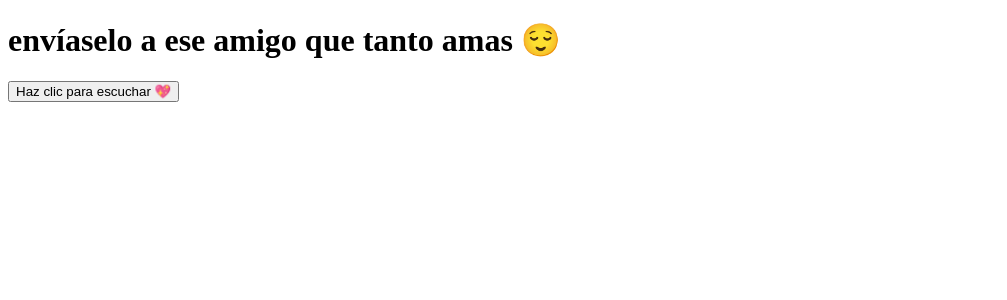
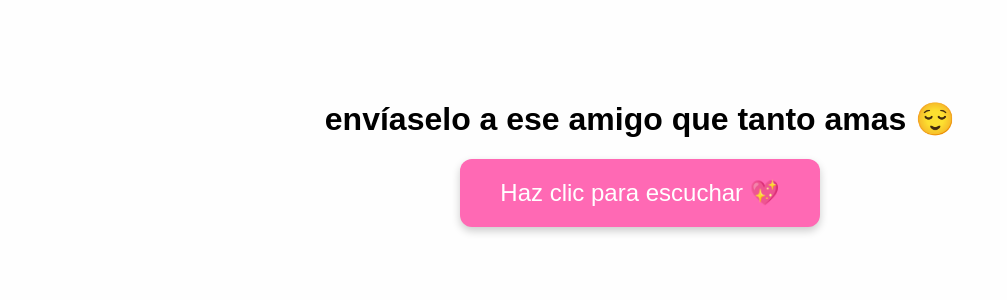
Before and after one commit to Alehacker-cyber/video-de-youtube, a Flask app: page / in a window 1280 px wide. Shown: the top 300 px of the page, without its empty margins (0-1007 px from the left). Run offline with Flask 2, Linux system fonts and the light colour scheme.

Commit message:
Update index.html

```diff
--- a/templates/index.html
+++ b/templates/index.html
@@ -2,26 +2,63 @@
 <html>
 <head>
     <title>¡Sorpresa auditiva! 🔊</title>
+    <style>
+        body {
+            text-align: center;
+            font-family: sans-serif;
+            background-color: #fefefe;
+        }
+
+        #main-content {
+            margin-top: 100px;
+        }
+
+        #surprise-image {
+            display: none;
+            margin-top: 50px;
+        }
+
+        button {
+            padding: 20px 40px;
+            font-size: 24px;
+            background-color: #ff69b4;
+            color: white;
+            border: none;
+            border-radius: 12px;
+            cursor: pointer;
+            box-shadow: 0 4px 8px rgba(0,0,0,0.2);
+        }
+
+        button:hover {
+            background-color: #ff85c1;
+        }
+    </style>
 </head>
 <body>
-    <h1>envíaselo a ese amigo que tanto amas 😌</h1>
+    <div id="main-content">
+        <h1>envíaselo a ese amigo que tanto amas 😌</h1>
+        <button onclick="triggerSurprise()">Haz clic para escuchar 💖</button>
+    </div>
 
-    <button onclick="playAudios()">Haz clic para escuchar 💖</button>
+    <div id="surprise-image">
+        <h1>¡Caíste! 😂</h1>
+        <img src="{{ url_for('static', filename='caiste.jpg') }}" alt="Caíste" width="400">
+    </div>
 
     <audio id="audio1">
         <source src="{{ url_for('static', filename='WhatsApp Audio 2025-08-11 at 10.35.11 PM.mpeg') }}" type="audio/mpeg">
-        Tu navegador no soporta audio.
     </audio>
 
     <audio id="audio2">
         <source src="{{ url_for('static', filename='WhatsApp Audio 2025-08-11 at 10.35.06 PM.mpeg') }}" type="audio/mpeg">
-        Tu navegador no soporta audio.
     </audio>
 
     <script>
-        function playAudios() {
+        function triggerSurprise() {
             document.getElementById('audio1').play();
             document.getElementById('audio2').play();
+            document.getElementById('main-content').style.display = 'none';
+            document.getElementById('surprise-image').style.display = 'block';
         }
     </script>
 </body>
```
